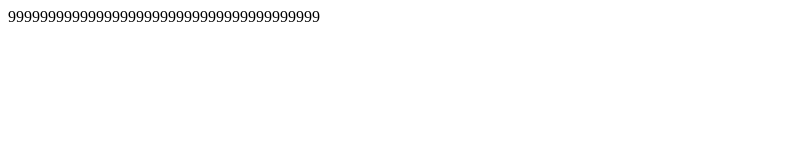
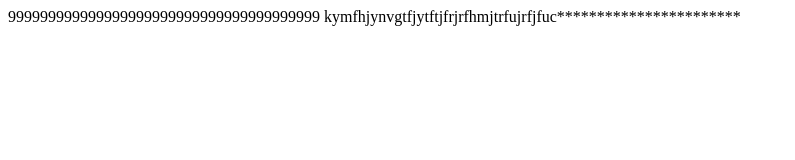
Before and after one commit to Akashsurya17/git, a plain HTML site: page index.html in a window 1280 px wide. Shown: the whole page, without its empty margins (0-795 px from the left). Drawn offline with Linux system fonts and the light colour scheme.

Commit message:
Update index.html

```diff
--- a/index.html
+++ b/index.html
@@ -1,2 +1,3 @@
 999999999999999999999999999999999999999<html>
 <akash>
+kymfhjynvgtfjytftjfrjrfhmjtrfujrfjfuc***********************
```
